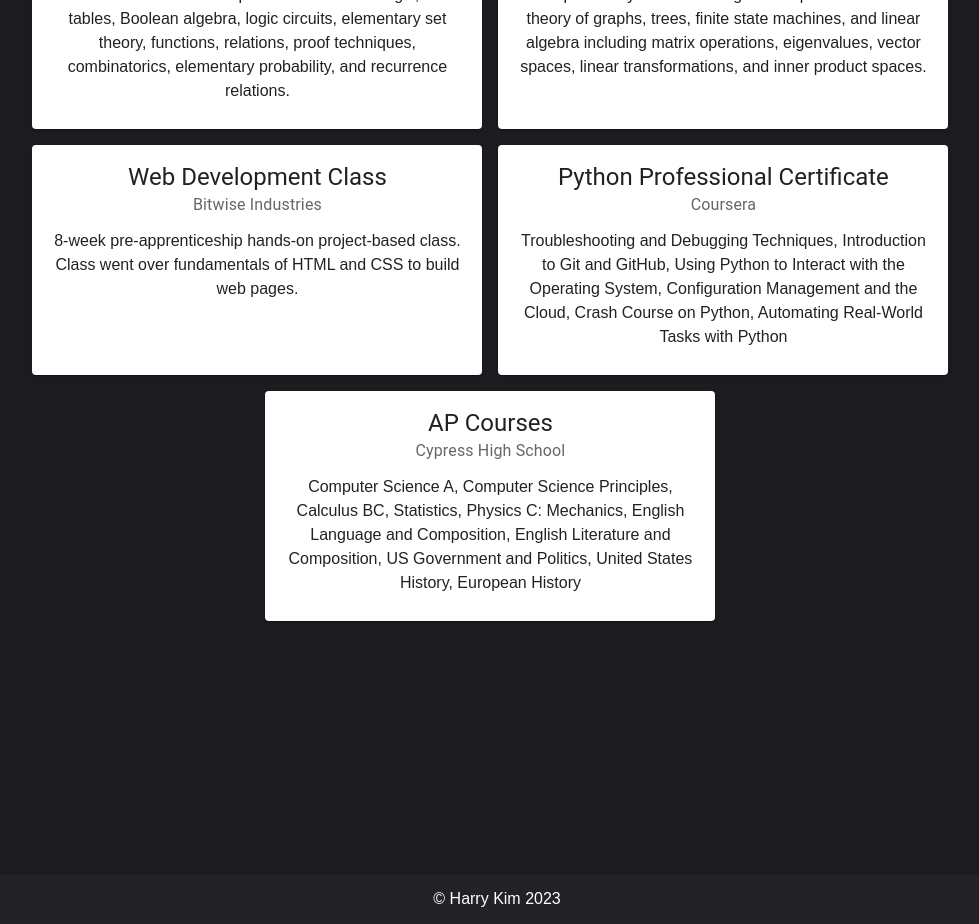
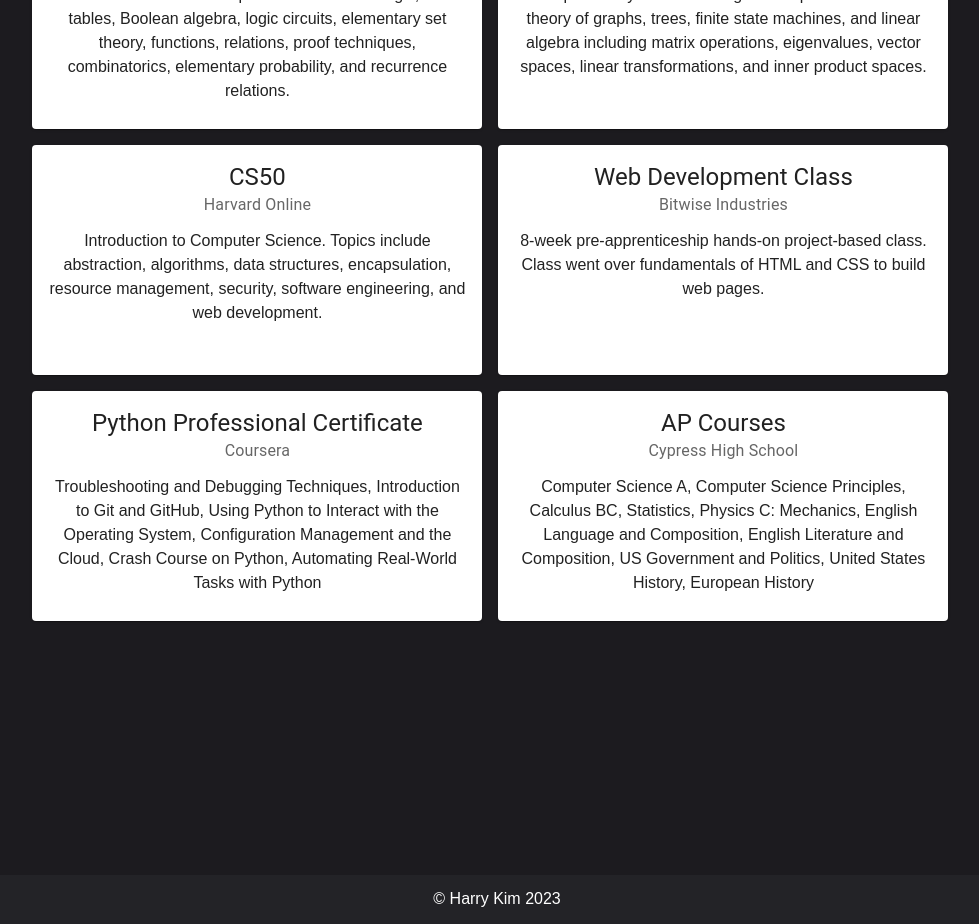
Before and after one commit to harry-kimmm/harry-kimmm.github.io, a React (Vite) app: page / in a window 1280 px wide. Shown: the part 2780-3704 px from the top of the page, without its empty margins (147-1126 px from the left). Built offline with nearby package versions, Linux system fonts and the light colour scheme.

Commit message:
Update App.jsx

```diff
--- a/src/App.jsx
+++ b/src/App.jsx
@@ -197,6 +197,23 @@
               <Card sx={{ maxWidth: 450, minHeight: 230 }}>
                 <CardContent>
                   <Typography variant="h5" component="div">
+                    CS50
+                  </Typography>
+                  <Typography sx={{ mb: 1.5 }} color="text.secondary">
+                    Harvard Online
+                  </Typography>
+                  <Typography variant="body3">
+                    Introduction to Computer Science. Topics include abstraction, algorithms, data structures, encapsulation, resource management, security, software engineering, and web development.
+                  </Typography>
+                </CardContent>
+              </Card>
+            </ScrollAnimation>
+          </Grid>
+          <Grid item xs="auto">
+            <ScrollAnimation animateIn="fadeInLeft" animateOnce="true" duration="0.5">
+              <Card sx={{ maxWidth: 450, minHeight: 230 }}>
+                <CardContent>
+                  <Typography variant="h5" component="div">
                     Web Development Class
                   </Typography>
                   <Typography sx={{ mb: 1.5 }} color="text.secondary">
```
